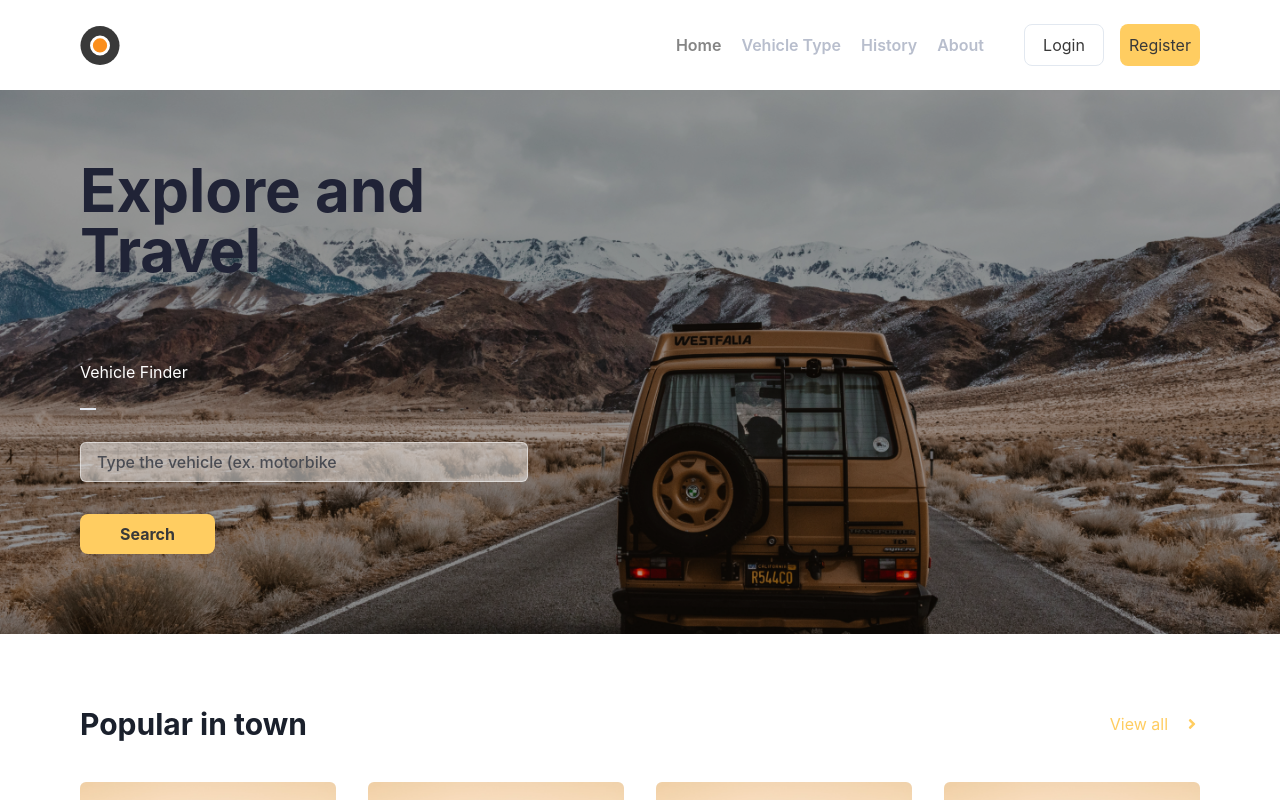
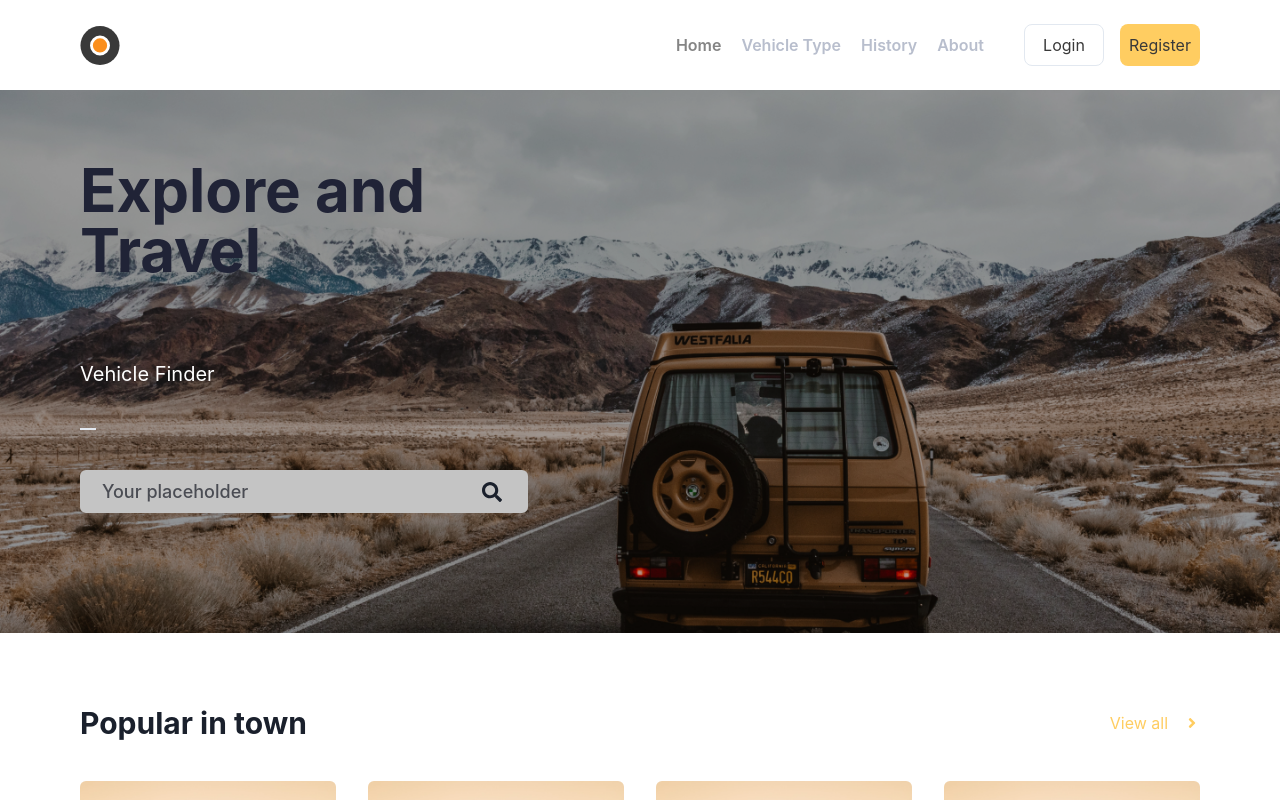
Before and after one commit to BudiSetyo/vehicleRent-next, a Next.js app: page / in a window 1280 px wide. Shown: the top 800 px of the page. Built offline with nearby package versions, Linux system fonts and the light colour scheme.

Commit message:
fix: jsonconfig

```diff
--- a/components/atoms/inputs.js
+++ b/components/atoms/inputs.js
@@ -11,6 +11,8 @@ const Inputs = ({
   background,
   borderColor,
   onChange,
+  onFocus,
+  onBlur,
 }) => {
   return (
     <>
@@ -28,6 +30,8 @@ const Inputs = ({
         size={size}
         type={type}
         onChange={onChange}
+        onFocus={onFocus}
+        onBlur={onBlur}
       />
     </>
   );
--- a/components/index.js
+++ b/components/index.js
@@ -18,6 +18,7 @@ import Carousel from "./organisms/carousel";
 import Cover from "./organisms/cover";
 import Modals from "./organisms/modal";
 import VehicleList from "./organisms/vehicleList";
+import AutoComplete from "./organisms/autoComplete";
 
 // Templates
 import MainLayout from "./templates/layouts/main";
@@ -40,6 +41,7 @@ export {
   Carousel,
   Modals,
   VehicleList,
+  AutoComplete,
   MainLayout,
   AuthLayout,
   HomeLayout,
--- a/components/molecules/search.js
+++ b/components/molecules/search.js
@@ -8,6 +8,8 @@ const Search = ({
   size,
   onChange,
   backgroundIcon,
+  onFocus,
+  onBlur,
 }) => {
   return (
     <>
@@ -24,6 +26,9 @@ const Search = ({
             }}
             onChange={onChange}
             color="#4A4C53"
+            className="mr-7"
+            onFocus={onFocus}
+            onBlur={onBlur}
           />
           <InputRightElement className="mt-1 px-1" bg={backgroundIcon}>
             <Icon as={FaSearch} w={5} h={5} />
--- /dev/null
+++ b/components/organisms/autoComplete.js
@@ -0,0 +1,78 @@
+import { Search } from "@/components";
+import { Box } from "@chakra-ui/react";
+import { useState } from "react";
+import { useRouter } from "next/router";
+
+const AutoComplete = ({ backgroundInput, data, placeHolder, size }) => {
+  const router = useRouter();
+
+  const [inputValue, setInputValue] = useState("");
+  const [searchVisible, setSearchVisible] = useState(false);
+
+  const handleNavigate = (href) => router.push(href);
+
+  const handleChange = (e) => {
+    setInputValue(e.target.value);
+    setSearchVisible(true);
+  };
+
+  const handleVisibleSearch = (value) => setSearchVisible(value);
+
+  const filterData = (data, searchString) => {
+    const newData = data.filter(
+      (item) =>
+        (item.vehicle || "")
+          .toLowerCase()
+          .indexOf((searchString || "").toLowerCase()) !== -1
+    );
+
+    return newData;
+  };
+
+  return (
+    <section>
+      <Search
+        className={`bg-${backgroundInput || "sand-silver"} mb-4 border-2`}
+        placeHolder={placeHolder || "Your placeholder"}
+        placeHolderColor="#4A4C53"
+        size={size || "lg"}
+        onChange={handleChange}
+        onBlur={() => handleVisibleSearch(false)}
+      />
+
+      <div className={`relative ${searchVisible ? "" : "hidden"}`}>
+        <div className="h-52 w-full shadow-lg absolute bg-boro-silver p-4 rounded overflow-y-scroll scroll-smooth">
+          {inputValue === "" ? (
+            <>
+              <div>
+                <h1>No result found</h1>
+              </div>
+            </>
+          ) : (
+            <>
+              <div>
+                {filterData(data, inputValue).map((item, index) => {
+                  return (
+                    <div className="bg-white px-2 py-1 mb-1" key={index}>
+                      <Box
+                        clas
+                        as="button"
+                        onClick={() =>
+                          handleNavigate(`/vehicleType/detail/${item.vehicle}`)
+                        }
+                      >
+                        <p>{item.vehicle}</p>
+                      </Box>
+                    </div>
+                  );
+                })}
+              </div>
+            </>
+          )}
+        </div>
+      </div>
+    </section>
+  );
+};
+
+export default AutoComplete;
--- a/components/organisms/cover.js
+++ b/components/organisms/cover.js
@@ -1,24 +1,8 @@
-import { Inputs, Buttons } from "@/components";
-import { useState } from "react";
-import { useRouter } from "next/router";
+import { AutoComplete } from "@/components";
+import { useSelector } from "react-redux";
 
 const Cover = () => {
-  const router = useRouter();
-
-  const [vehicle, setVehicle] = useState("");
-  // const [searchVisible, setSearchVisible] = useState(false);
-
-  const handleChangeVehicle = (e) => {
-    setVehicle(e.target.value);
-  };
-
-  const handleSearch = () => {
-    if (vehicle === "") {
-      return console.log("Fields can't be empty");
-    }
-
-    return router.push("/vehicleType/detail/12");
-  };
+  const vehicleData = useSelector((state) => state.vehicles);
 
   return (
     <section className="bg-third bg-cover bg-center">
@@ -29,35 +13,10 @@ const Cover = () => {
           </h1>
 
           <div className="max-w-md">
-            <h3 className="text-white mb-6">Vehicle Finder</h3>
-
-            <div className="border-b-2 w-4 mb-8" />
-
-            <Inputs
-              className="mb-8"
-              placeHolder="Type the vehicle (ex. motorbike"
-              placeHolderColor="#4A4C53"
-              onChange={handleChangeVehicle}
-              borderColor="rgba(255, 255, 255, 0.5)"
-            />
-
-            {/* <div className={`relative ${searchVisible ? "" : "hidden"}`}>
-              <div className="absolute bg-white p-4 rounded">
-                <h1>Data</h1>
-              </div>
-            </div> */}
-            {/* <div className="flex mb-8">
-              <Selects placeHolder="Location" data={sirup} />
-              <div className="w-8" />
-              <Selects placeHolder="Date" data={sirup} />
-            </div> */}
-            <Buttons
-              className="px-10 py-2"
-              text="Search"
-              textColor="onyx-black"
-              textEdit="font-bold"
-              onClick={handleSearch}
-            />
+            <h3 className="text-xl text-white mb-10">Vehicle Finder</h3>
+            <div className="border-b-2 w-4 mb-10" />
+            <AutoComplete data={vehicleData} />
+            <div className="mb-10" />
           </div>
         </div>
       </section>
--- a/jsconfig.json
+++ b/jsconfig.json
@@ -1,5 +1,6 @@
 {
   "compilerOptions": {
+    "target": "esnext",
     "baseUrl": ".",
     "paths": {
       "@/components": ["components/index"],
@@ -8,5 +9,6 @@
       "@/helpers": ["helpers/index"],
       "@/utils": ["utils/index"]
     }
-  }
+  },
+  "exclude": ["node_modules"]
 }
```
